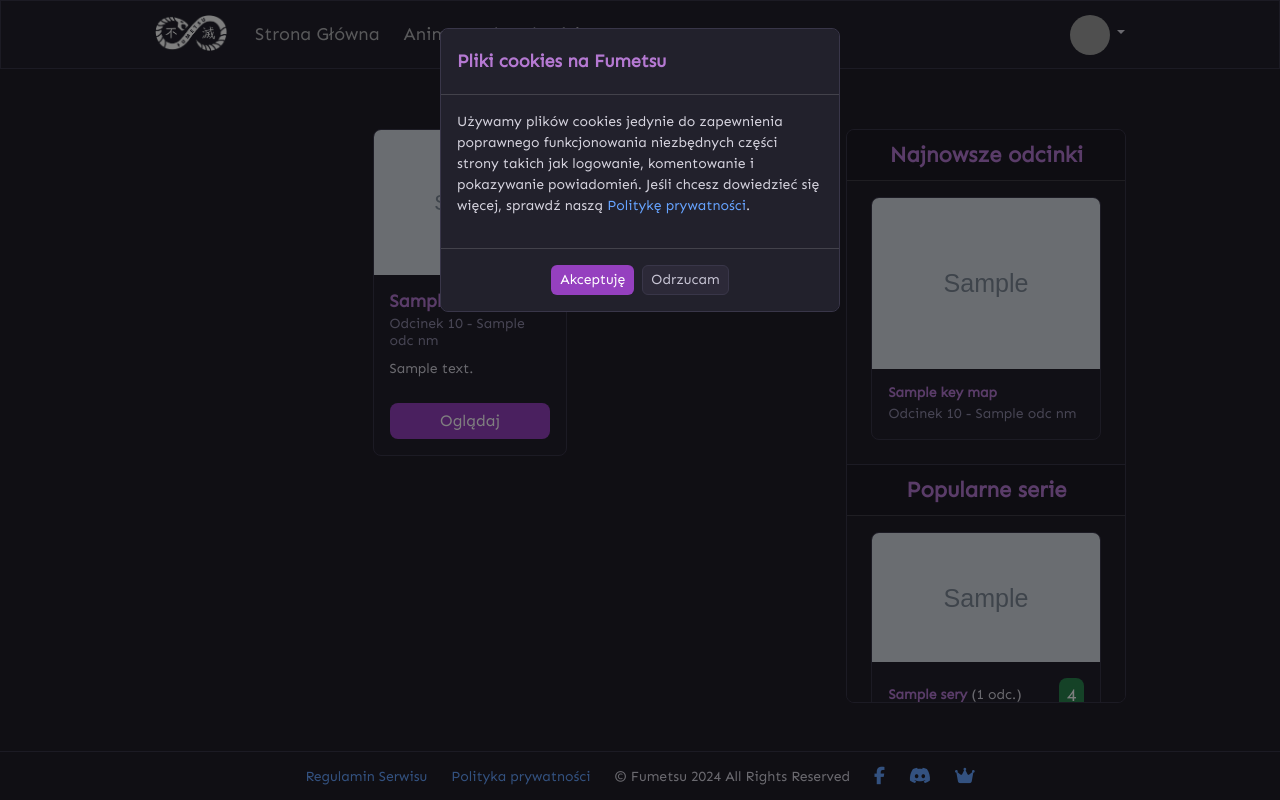
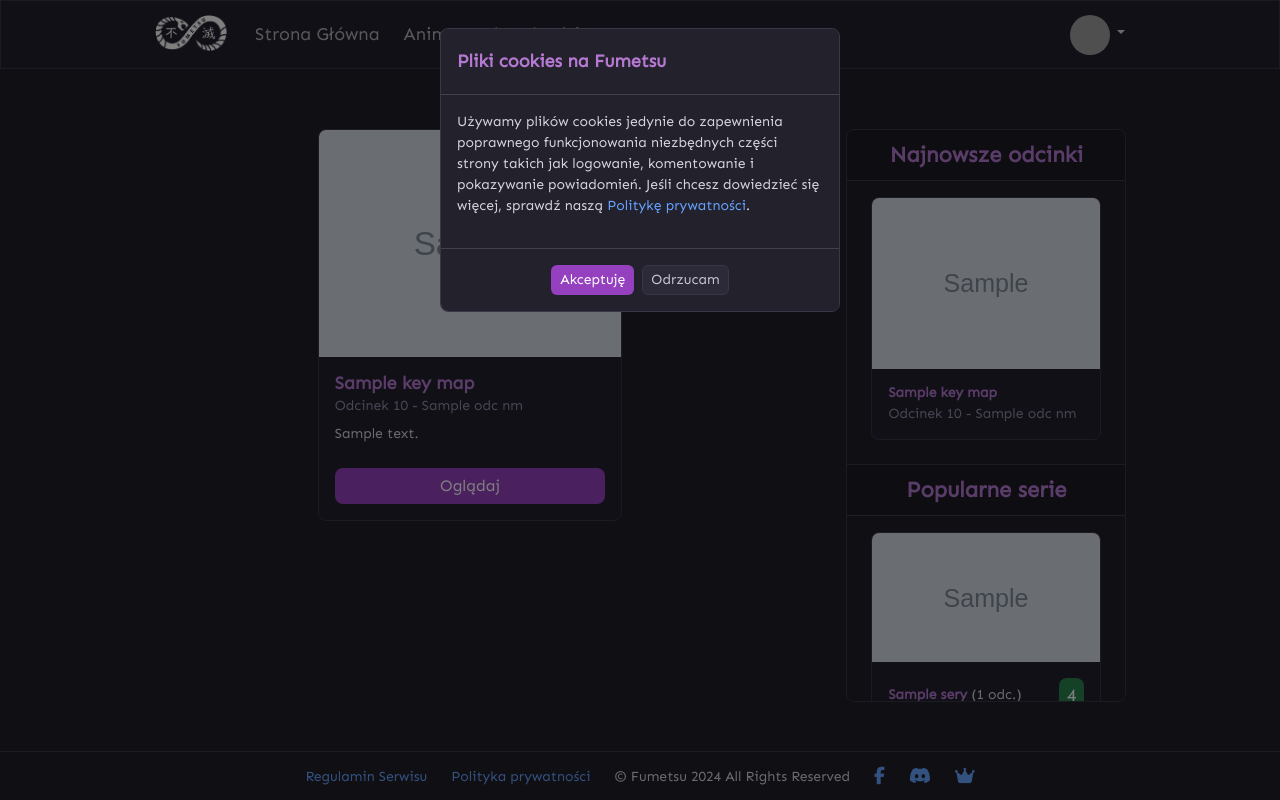
Before and after one commit to ccandour/fumetsu-website, a Django app: template templates/index.html in a window 1280 px wide. Run offline with Django 3.2, Linux system fonts and the light colour scheme; the template is opened without the code that fills it: most values are stand-ins (such as "Sample title", 1, 10 or a date in 2020); grey boxes marked "Sample" are stand-in pictures; some libraries are stand-ins or nearby versions; grey boxes are pictures that could not be loaded.

Commit message:
fix: adjusted index grid breakpoints

```diff
--- a/static/css/style.css
+++ b/static/css/style.css
@@ -718,3 +718,26 @@ margin: 0 5px;
 		width: 100%;
 	}
 }
+
+.index-grid > * {
+	flex: 0 0 auto;
+	width: 25%;
+}
+
+@media (max-width: 1700px) {
+	.index-grid > * {
+		width: 33.33%;
+	}
+}
+
+@media (max-width: 1400px) {
+	.index-grid > * {
+		width: 50%;
+	}
+}
+
+@media (max-width: 767px) {
+	.index-grid > * {
+		width: 100%;
+	}
+}
--- a/templates/index.html
+++ b/templates/index.html
@@ -4,10 +4,10 @@
 
 {% block content %}
 
-<div class="row row-cols-1 row-cols-sm-2 row-cols-xl-3 row-cols-xxl-4 g-4">
+<div class="row index-grid g-4">
 {% for post in anime %}
     <div class="col mx-sm-auto">
-        <div class="card specific-w-md-200 specific-w-sm-300 w-sm-100 mw-100 h-100 mx-auto">
+        <div class="card specific-w-sm-300 w-sm-100 mw-100 h-100 mx-auto">
             <img src="{{ post.image.url }}" class="card-img-top" alt="Episode thumbnail">
             <div class="card-body d-flex flex-column">
                 <a href="{% url 'anime-nm' post.odc_nm.key_map.web_name %}">
```
